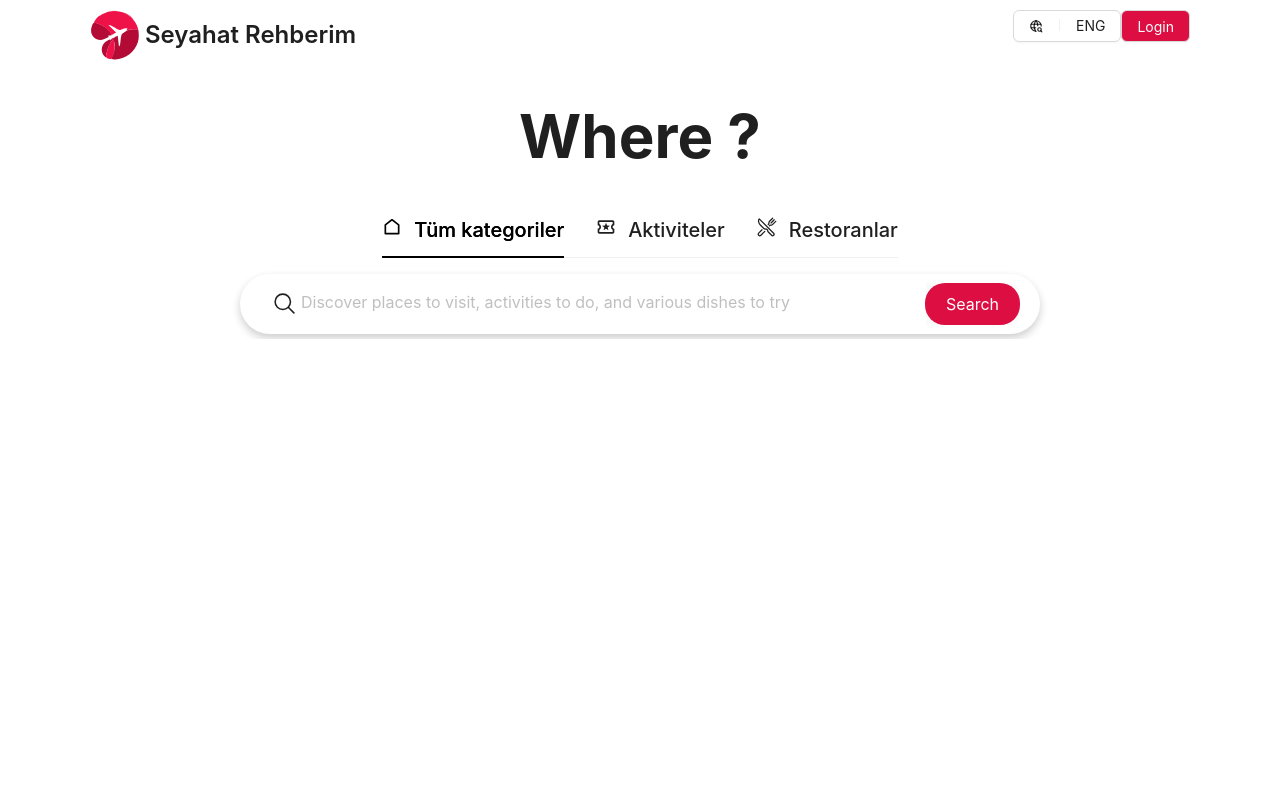
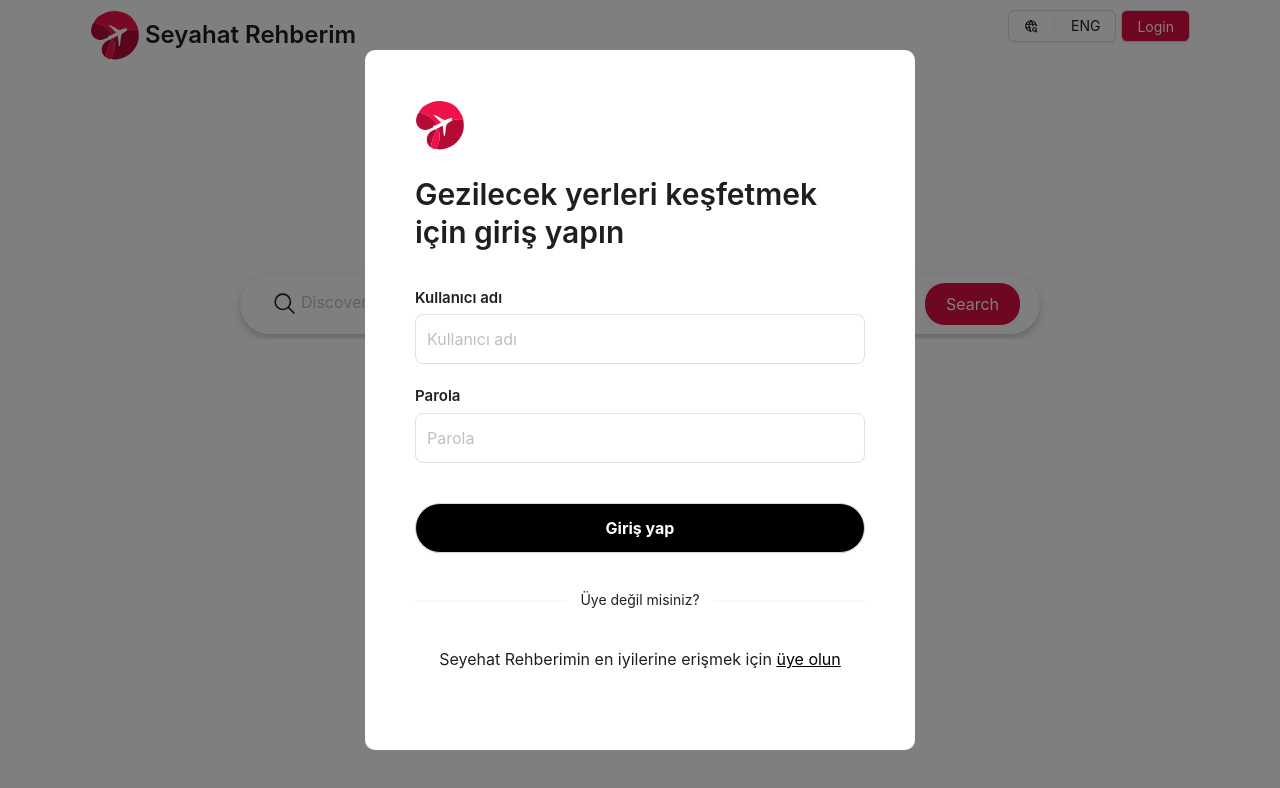
Before and after one commit to melikeeisik/SeyahatRehberimApp, a Next.js app: page / in a window 1280 px wide. Both pictures are taken after a click on the button "Login". Shown: the top 788 px of the page. Built offline with nearby package versions, Linux system fonts and the light colour scheme.

Commit message:
Login componenti oluşturuldu

```diff
--- a/package.json
+++ b/package.json
@@ -10,6 +10,7 @@
   },
   "dependencies": {
     "antd": "^5.20.1",
+    "formik": "^2.4.6",
     "next": "14.2.5",
     "react": "^18",
     "react-dom": "^18",
--- a/src/app/page.tsx
+++ b/src/app/page.tsx
@@ -2,11 +2,16 @@
 import Search from "../components/Search";
 import Header from "../components/Header";
 import { IntlProviderWrapper } from "../contexts/IntlContext"
+import { PopUpProvider } from "@/contexts/PopUpContext";
+import PopUp from "@/components/PopUp";
 export default function Home() {
   return (
     <IntlProviderWrapper>
+      <PopUpProvider>
+        <PopUp/>
         <Header />
         <Search/>
+      </PopUpProvider>
     </IntlProviderWrapper>
   );
 }
--- a/src/components/Header.tsx
+++ b/src/components/Header.tsx
@@ -1,15 +1,17 @@
 "use client";
-import React, { useState } from "react";
+import React from "react";
 import { Button, Flex, Typography, Divider, Dropdown } from "antd";
 import { FormattedMessage, useIntl } from "react-intl";
 import { TbWorldSearch } from "react-icons/tb";
 import type { MenuProps } from "antd";
 import Image from "next/image";
-import { useLocale } from "../contexts/IntlContext";
-import "../styles/header.css"
+import { useLocale } from "@/contexts/IntlContext";
+import { usePopUp } from '@/contexts/PopUpContext'
+import { PopUpType } from "@/enums/PopUpEnums";
+import "@/styles/header.css"
 const Header = () => {
   const { Title } = Typography;
-  const intl = useIntl();
+  const {setShowPopUp,setPopUpType } = usePopUp();
   const { locale, setLocale } = useLocale();
 
   const items: MenuProps["items"] = [
@@ -32,7 +34,7 @@ const Header = () => {
   ];
 
   return (
-    <Flex justify="space-between">
+    <Flex justify="space-between" >
       <Flex align="center" gap="5px">
         <Image
           width={50}
@@ -42,8 +44,8 @@ const Header = () => {
         />
         <Title level={3} style={{margin:0}}>Seyahat Rehberim</Title>
       </Flex>
-      <Flex>
-        <Dropdown menu={{ items }} placement="bottomCenter">
+      <Flex gap="5px">
+        <Dropdown menu={{ items }} placement="bottom">
           <Button  >
             <TbWorldSearch />
             <Divider type="vertical" />
@@ -51,7 +53,7 @@ const Header = () => {
           </Button>
         </Dropdown>
         <Flex className="button">
-          <Button className="button" >
+          <Button onClick={() => {setShowPopUp(true), setPopUpType(PopUpType.login)}}>
             <FormattedMessage id="header_login-button" />
           </Button>
         </Flex>
--- /dev/null
+++ b/src/components/Login.tsx
@@ -0,0 +1,51 @@
+import { Flex, Typography, Input, Button,Divider } from "antd";
+import Image from "next/image";
+import React from "react";
+import { useFormik } from "formik";
+import "@/styles/login.css";
+import Link from "next/link";
+const Login = () => {
+  const { Title } = Typography;
+  const formik = useFormik({
+    initialValues: {
+      userName: "",
+      password: "",
+    },
+    onSubmit: (values) => {
+      console.log(values);
+    },
+  });
+  return (
+    <Flex vertical className="login" align="start">
+      <Image
+        width={50}
+        height={50}
+        src="/assets/images/travelSee.svg"
+        alt="SeyahatRehberim Logo"
+      />
+      <Title level={2}>Gezilecek yerleri keşfetmek için giriş yapın</Title>
+      <Flex className="form">
+        <form className="form">
+          <Flex className="inputBox">
+            <Typography>Kullanıcı adı</Typography>
+            <Input className="input" size="large" placeholder="Kullanıcı adı" />
+          </Flex>
+          <Flex className="inputBox">
+            <Typography>Parola</Typography>
+            <Input
+              type="password"
+              className="input"
+              size="large"
+              placeholder="Parola"
+            />
+          </Flex>
+          <Button>Giriş yap</Button>
+        </form>
+        <Divider plain>Üye değil misiniz?</Divider>
+        <Typography className="link">Seyehat Rehberimin en iyilerine erişmek için <Link href="http://localhost:3000/">üye olun</Link></Typography>
+      </Flex>
+    </Flex>
+  );
+};
+
+export default Login;
--- /dev/null
+++ b/src/components/PopUp.tsx
@@ -0,0 +1,26 @@
+import React from "react";
+import { Flex } from "antd";
+import { usePopUp } from "@/contexts/PopUpContext";
+import "@/styles/popUp.css"
+import { PopUpType } from "@/enums/PopUpEnums";
+import Login from "./Login";
+const PopUp = () => {
+  const { showPopUp, popUpType } = usePopUp();
+  console.log("show", showPopUp);
+  return (
+    <>
+      {showPopUp && (
+        <Flex className="popUp">
+          {
+            popUpType === PopUpType.login &&
+            (
+              <Login />
+            )
+          }
+        </Flex>
+      )}
+    </>
+  );
+};
+
+export default PopUp;
--- a/src/components/Search.tsx
+++ b/src/components/Search.tsx
@@ -1,14 +1,13 @@
 import { Flex, Typography, Tabs ,Input} from "antd";
 import React, { useState } from "react";
-import { FormattedMessage } from "react-intl";
 import { RiHomeLine } from "react-icons/ri";
 import { MdOutlineLocalActivity } from "react-icons/md";
 import { IoRestaurantOutline } from "react-icons/io5";
 import { IoSearchOutline } from 'react-icons/io5'
 import { useIntl } from 'react-intl';
-import { getLocalesText } from "../utils/getLocalesText"
+import { getLocalesText } from "@/utils/getLocalesText"
 import type { GetProps } from 'antd';
-import "../styles/searchPage.css";
+import "@/styles/searchPage.css";
 
 type SearchProps = GetProps<typeof Input.Search>;
 
@@ -39,7 +38,7 @@ const Search = () => {
     }
   }
 
-const onSearch: SearchProps['onSearch'] = (value, _e, info) => console.log(info?.source, value);
+  const onSearch: SearchProps['onSearch'] = (value, _e, info) => console.log("basıldı");
 
   return (
     <Flex align="center" vertical>
--- a/src/contexts/IntlContext.tsx
+++ b/src/contexts/IntlContext.tsx
@@ -1,8 +1,8 @@
 "use client"
 import React, { useState, createContext, useContext, ReactNode } from 'react';
 import { IntlProvider } from 'react-intl';
-import enMessages from '../utils/locales/en.json';
-import trMessages from '../utils/locales/tr.json';
+import enMessages from '@/utils/locales/en.json';
+import trMessages from '@/utils/locales/tr.json';
 
 interface IntlProviderWrapperProps {
   children: ReactNode;
--- /dev/null
+++ b/src/contexts/PopUpContext.tsx
@@ -0,0 +1,28 @@
+"use client"
+import React, { useState, createContext, useContext, ReactNode } from 'react';
+
+interface PopUpPropsType {
+  children: ReactNode;
+}
+
+interface PopUpContextType {
+  showPopUp: boolean,
+  setShowPopUp: React.Dispatch<React.SetStateAction<boolean>>,
+  popUpType : string,
+  setPopUpType:React.Dispatch<React.SetStateAction<string>>,
+};
+
+const PopUpContext = createContext<PopUpContextType>({showPopUp:false, setShowPopUp: () => {},popUpType:"", setPopUpType:() => {}});
+
+export const PopUpProvider: React.FC<PopUpPropsType> = ({ children }) => {
+  const [showPopUp, setShowPopUp] = useState<boolean>(false);
+  const [popUpType, setPopUpType] = useState<string>("");
+
+  return (
+    <PopUpContext.Provider value={{ showPopUp, setShowPopUp,popUpType,setPopUpType }}>
+        {children}
+    </PopUpContext.Provider>
+  );
+};
+
+export const usePopUp = () => useContext(PopUpContext)
--- /dev/null
+++ b/src/enums/PopUpEnums.tsx
@@ -0,0 +1,3 @@
+export enum PopUpType {
+    login = 'login',
+}
--- /dev/null
+++ b/src/styles/login.css
@@ -0,0 +1,58 @@
+.login{
+    background-color: #ffff;
+    width: 450px;
+    height: 600px;
+    border-radius: 10px;
+    padding: 50px;
+}
+.form{
+    display: flex;
+    flex-direction: column;
+    gap:20px;
+    width: 100%;
+    margin-top: 10px;
+}
+form{
+    width: 100%;
+}
+.inputBox{
+    display: flex;
+    flex-direction: column;
+    gap: 5px;
+}
+.inputBox article{
+    font-weight: 600;
+    font-size: 15px;
+}
+.input{
+    border: 1px solid #e0e0e0;
+    width: 100%;
+    height: 50px;
+}
+.input:hover,
+.input:focus{
+    border: 1px solid black;
+}
+.form button{
+    background-color: black;
+    color: #fff;
+    height: 50px;
+    border-radius: 30px;
+    margin-top: 20px;
+    font-size: 16px;
+    font-weight: 700;
+}
+.form button:hover{
+    background-color: rgb(51, 50, 50) !important;
+    color: #fff !important;
+    border-color: transparent !important;
+}
+.link{
+    font-size: 16px;
+    text-align: center;
+}
+.link a,
+.link a:hover{
+    text-decoration: underline;
+    color: black
+}
--- /dev/null
+++ b/src/styles/popUp.css
@@ -0,0 +1,12 @@
+.popUp {
+    width: 100%;
+    height: 100%;
+    background-color: rgba(0,0,0,0.5);
+    position: fixed;
+    top: 0;
+    left: 0;
+    z-index: 1000;
+    display: flex;
+    justify-content: center;
+    align-items: center;
+}
```
Also changed, not shown: 1 other file (tests, documents, lock files or other folders).
